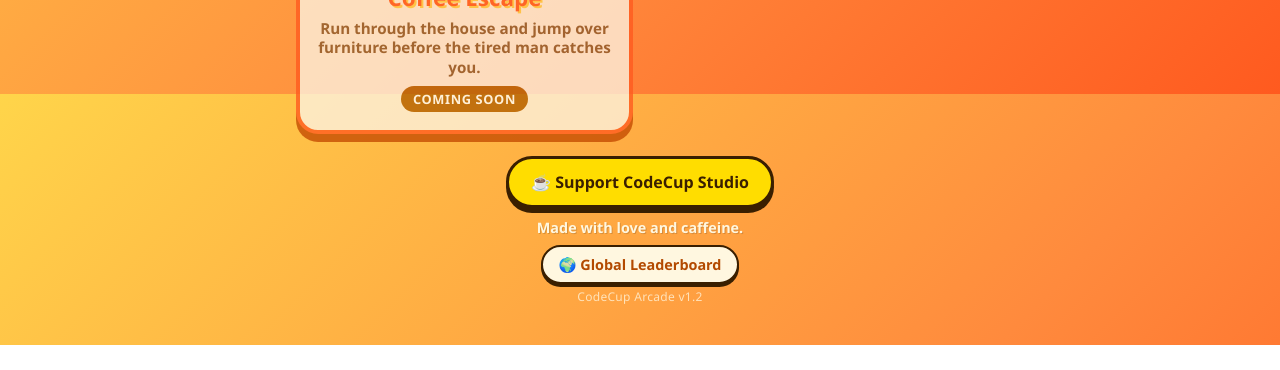
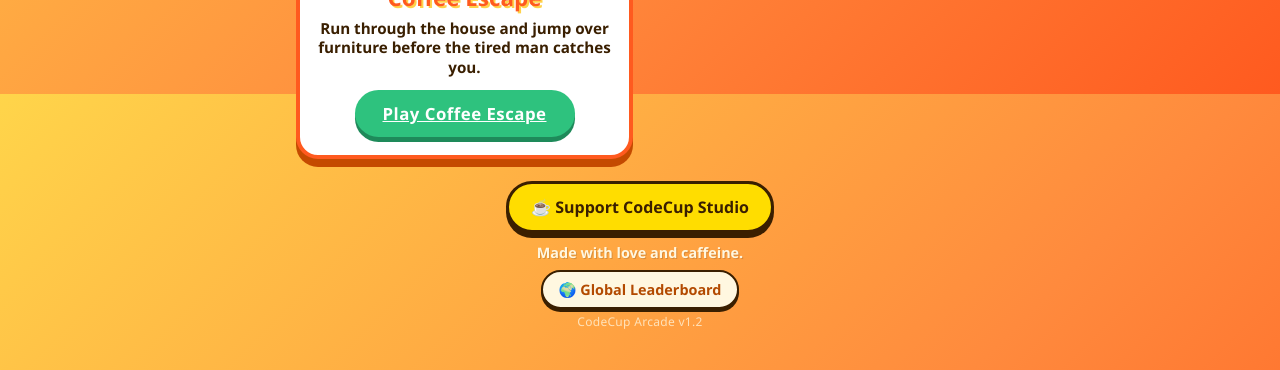
Before and after one commit to scproleplay/coffee-rush, a plain HTML site: page index.html in a window 1280 px wide. Shown: the part 706-1076 px from the top of the page. Before the commit the page ends 1051 px from the top, so only its background shows below. Drawn offline with Linux system fonts and the light colour scheme.

Commit message:
Temporarily publish Coffee Escape (auto-revert in 2 hours)
Replace the 'Coming soon' tile on the arcade homepage with a
playable card so visitors can play Coffee Escape for the next 2
hours. A scheduled commit will revert this change at 19:17 UTC
(two hours from now) to put the 'Coming soon' tile back.

```diff
--- a/index.html
+++ b/index.html
@@ -67,12 +67,12 @@
           <a class="btn btn-primary" href="math-rush.html" aria-label="Play Math Rush">Play Math Rush</a>
         </li>
 
-        <!-- Coffee Escape: Coming soon. -->
-        <li class="game-card game-card--coming-soon">
+        <!-- Coffee Escape: temporarily published (auto-revert in 2 hours). -->
+        <li class="game-card">
           <div class="game-card-emoji" aria-hidden="true">☕🏃</div>
           <h2 class="game-card-name">Coffee Escape</h2>
           <p class="game-card-desc">Run through the house and jump over furniture before the tired man catches you.</p>
-          <span class="coming-soon-badge" aria-label="Status: Coming soon">Coming soon</span>
+          <a class="btn btn-primary" href="coffee-escape.html" aria-label="Play Coffee Escape">Play Coffee Escape</a>
         </li>
       </ul>
     </main>
```
Also changed, not shown: README.md.
